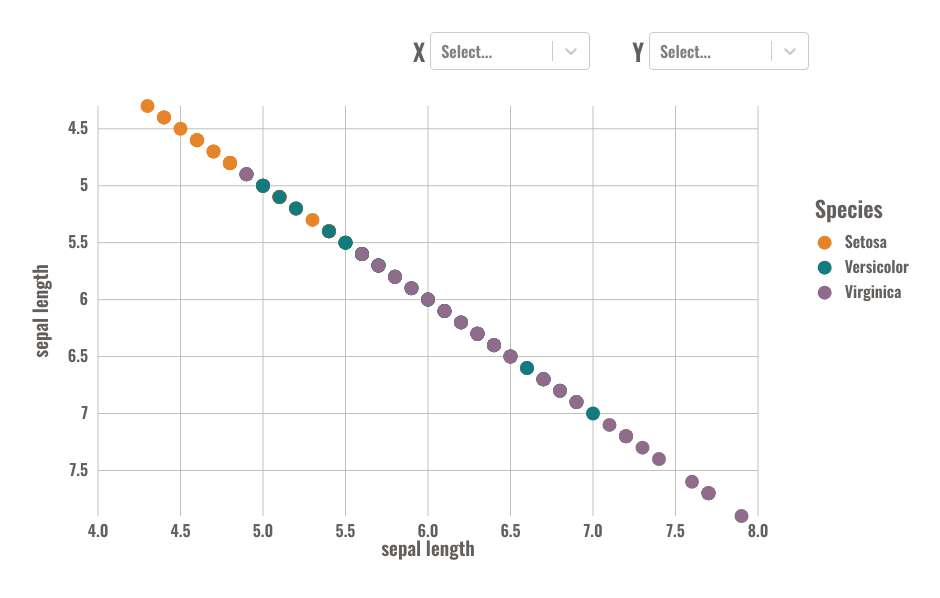
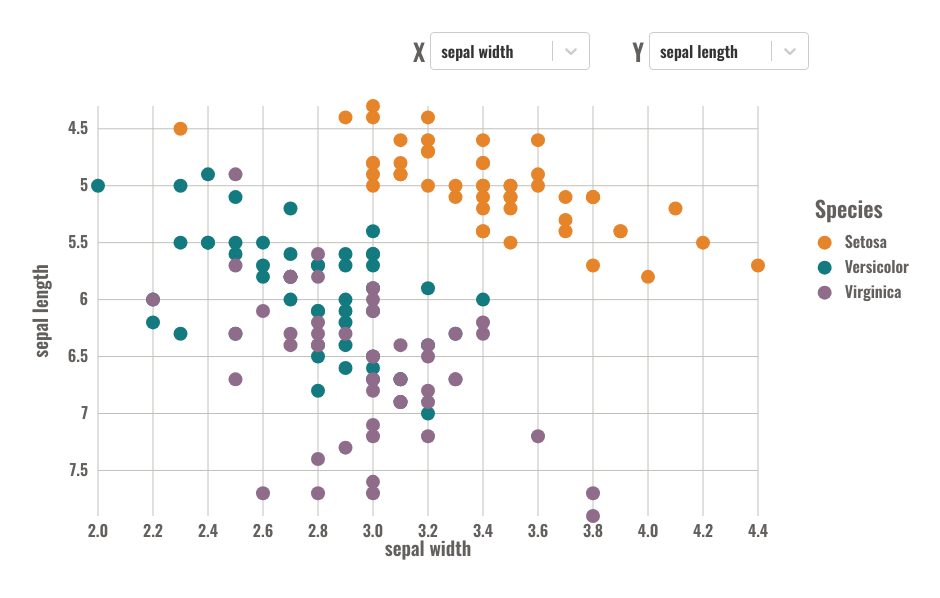
Before and after one commit to pesalu/sample-scatter-plot-d3-react, a React (Create React App) app: page / in a window 1280 px wide. Shown: the top 598 px of the page, without its empty margins (34-974 px from the left). Built offline with nearby package versions, Linux system fonts and the light colour scheme.

Commit message:
Added default selections for the chart

```diff
--- a/src/App.js
+++ b/src/App.js
@@ -22,7 +22,7 @@ const yAxisLabelOffset = 50;
 
 const tickOffset = 10;
 
-const initialXAttribute = "sepal.length";
+const initialXAttribute = "sepal.width";
 const initialYAttribute = "sepal.length";
 const circleRadius = 7;
 const colorLegendLabel = "Species";
--- a/src/components/dropdown-menu/DropdownMenu.js
+++ b/src/components/dropdown-menu/DropdownMenu.js
@@ -14,7 +14,11 @@ export function DropdownMenu({
       <Select
         className={styles["select-component"]}
         options={options}
-        defaultValue={[options.find((option) => option[selectedValue])]}
+        defaultValue={[
+          options.find((option) => {
+            return option.value === selectedValue ? option : null;
+          }),
+        ]}
         onChange={({ value }) => onSelectedValueChange(value)}
       />
     </div>
```
